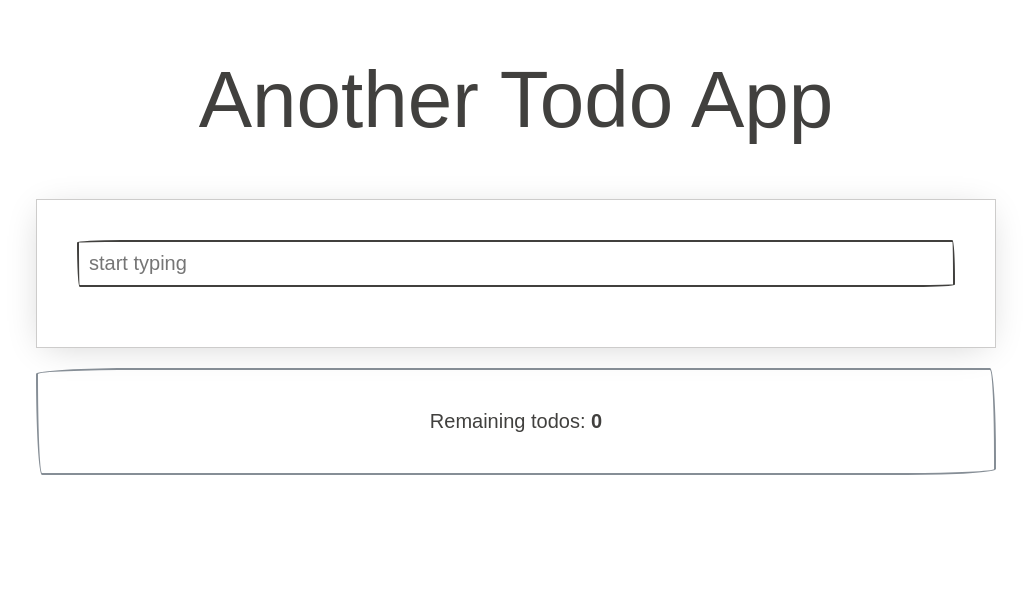
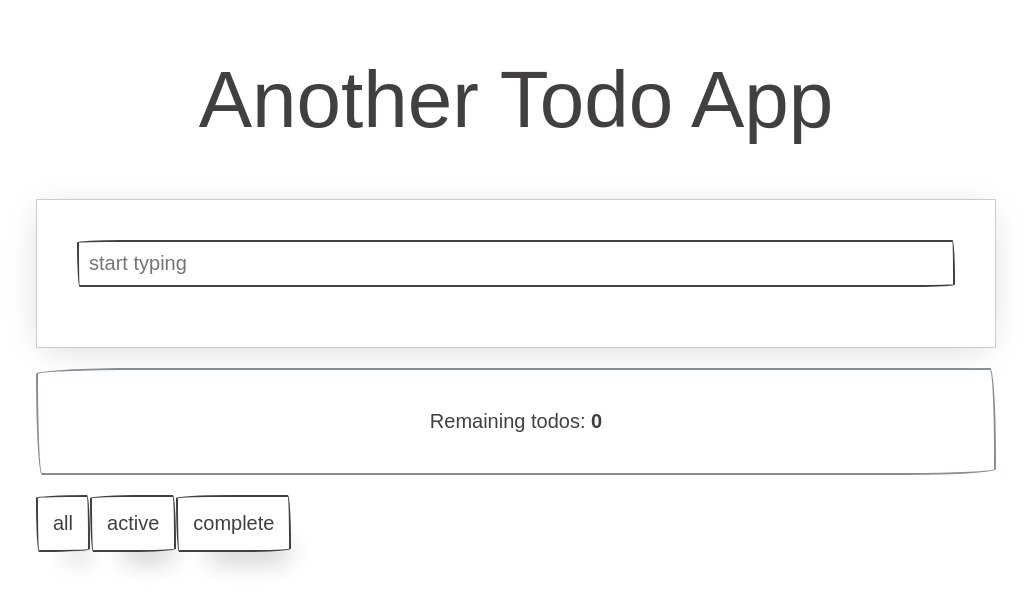
Before and after one commit to estensen/another-todo-app, a React (Create React App) app: page / in a window 1280 px wide. Shown: the top 608 px of the page, without its empty margins (124-1153 px from the left). Built offline with nearby package versions, Linux system fonts and the light colour scheme; a web font is replaced by a local one.

Commit message:
Add todo filter

```diff
--- a/src/App.js
+++ b/src/App.js
@@ -5,7 +5,8 @@ import Todo from './models'
 import TodoItem from "./components/TodoItem";
 
 const initialState = {
-  todos: null
+  todos: null,
+  filter: "all",
 }
 
 class App extends Component {
@@ -51,15 +52,32 @@ class App extends Component {
     }))
   }
 
+  updateTodoToShow = filter => {
+    this.setState({
+      filter: filter
+    })
+  }
+
   render() {
-    const { todos } = this.state
+    const { filter, todos } = this.state
+    let filteredTodos
+
+    if (todos) {
+      if (filter === 'all') {
+        filteredTodos = todos
+      } else if (filter === 'active') {
+        filteredTodos = todos.filter(todo => !todo.done)
+      } else if (filter === 'complete') {
+        filteredTodos = todos.filter(todo => todo.done)
+      }
+    }
 
     return (
       <main className="container">
         <h1 className="text-center">Another Todo App</h1>
         <CreateTodo onCreate={this.handleTodoCreate} />
-        {todos &&
-          todos.map(todoItem => {
+        {filteredTodos &&
+        filteredTodos.map(todoItem => {
             return (
               <TodoItem
                 key={todoItem.id}
@@ -72,6 +90,11 @@ class App extends Component {
         <p className="border border-muted padding-large text-center">
           Remaining todos: <b>{this.todosLeftCount}</b>
         </p>
+        <div>
+          <button onClick={() => this.updateTodoToShow("all")}>all</button>
+          <button onClick={() => this.updateTodoToShow("active")}>active</button>
+          <button onClick={() => this.updateTodoToShow("complete")}>complete</button>
+        </div>
       </main>
     );
   }
```
